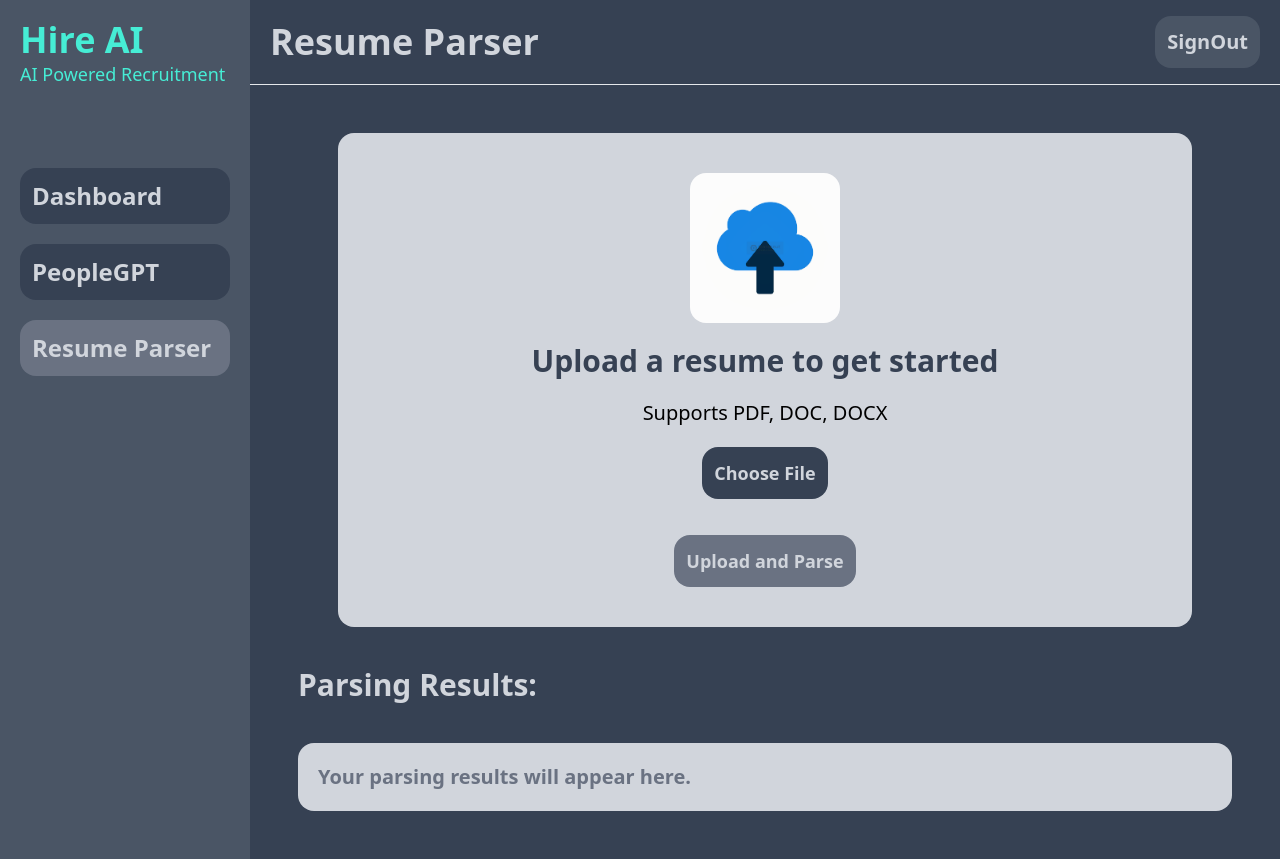
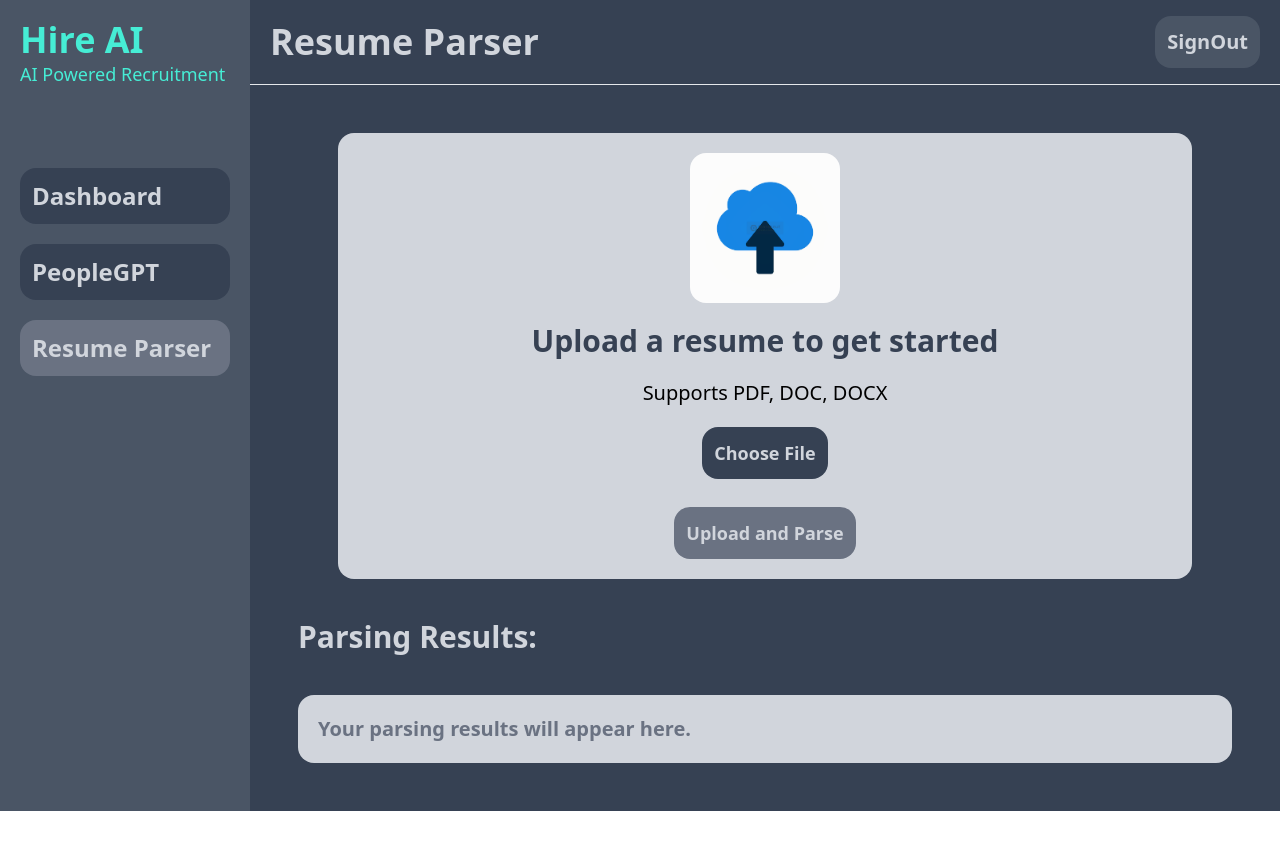
Before and after one commit to eshaansinha/hire-ai, a Next.js app: page /dashboard/resumeparser in a window 1280 px wide. After the commit the page ends 811 px from the top, so only its background shows below. Built offline with nearby package versions, Linux system fonts and the light colour scheme.

Commit message:
Fixed resolution

```diff
--- a/src/app/dashboard/peoplegpt/components/Hero.jsx
+++ b/src/app/dashboard/peoplegpt/components/Hero.jsx
@@ -53,11 +53,11 @@ const Hero = () => {
               </div>
               <div className='mt-10'>
                 <h1 className='text-4xl text-gray-300 font-extrabold'>Search Results</h1>
-                <div className='grid grid-cols-3 mt-10 gap-5'>
+                <div className='grid grid-cols-3 mt-10 gap-3'>
         {results.length > 0 ? (
           results.map((item, index) => (
-            <div key={index} className='bg-gray-300 text-gray-700 rounded-2xl p-5 font-bold'>
-              <h1 className='text-3xl bg-gray-700 text-gray-300 text-center rounded-2xl p-2 mb-3'>{item.candidate.name}</h1>
+            <div key={index} className='bg-gray-300 text-gray-700 rounded-2xl p-3 font-bold'>
+              <h1 className='text-2xl bg-gray-700 text-gray-300 text-center rounded-2xl p-2 mb-3'>{item.candidate.name}</h1>
               <p className='mb-2'>Location : {item.candidate.location || 'N/A'}</p>
               <p className='mb-2'>Experience : {item.candidate.experience_years} years</p>
               <p className='mb-2'>Email : {item.candidate.email || 'N/A'}</p>
@@ -68,7 +68,7 @@ const Hero = () => {
             </div>
           ))
         ) : (
-          <p className='text-gray-400'>Loading results...</p>
+          <p className='text-gray-400'>Loading/Waiting for results...</p>
         )}
                 </div>
               </div>
--- a/src/app/dashboard/resumeparser/components/Hero.jsx
+++ b/src/app/dashboard/resumeparser/components/Hero.jsx
@@ -87,7 +87,7 @@ const Hero = () => {
           <div className='flex-1 overflow-y-auto bg-gray-700'>
             <div className='p-5 md:p-10 lg:p-12'>
                 <div className='bg-gray-300 rounded-2xl ml-10 mr-10'>
-                    <div className='flex flex-col justify-center gap-5 items-center p-10'>
+                    <div className='flex flex-col justify-center gap-5 items-center p-5'>
                         <Image src={Upload} alt={"Upload Image"} width={150} height={100} className='rounded-2xl'/>
                         <h1 className='text-3xl text-gray-700 font-bold'>Upload a resume to get started</h1>
                         <p className='text-xl'>Supports PDF, DOC, DOCX</p>
@@ -114,7 +114,7 @@ const Hero = () => {
                         {/* Upload button */}
                         <button
                           onClick={handleUpload}
-                          className='bg-gray-700 text-gray-300 font-bold p-3 text-lg rounded-2xl mt-4 cursor-pointer disabled:bg-gray-500 disabled:cursor-not-allowed'
+                          className='bg-gray-700 text-gray-300 font-bold p-3 text-lg rounded-2xl mt-2 cursor-pointer disabled:bg-gray-500 disabled:cursor-not-allowed'
                           disabled={!selectedFile || isLoading}
                         >
                           {isLoading ? 'Parsing...' : 'Upload and Parse'}
```
